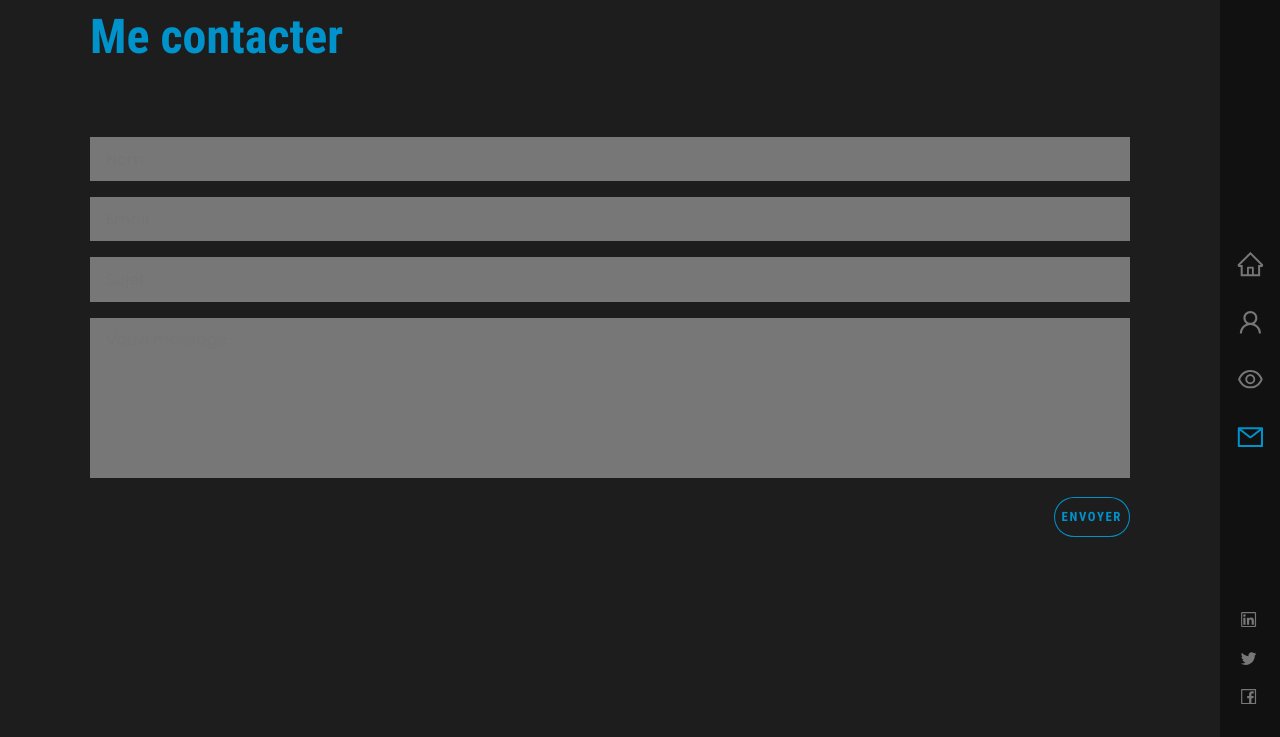
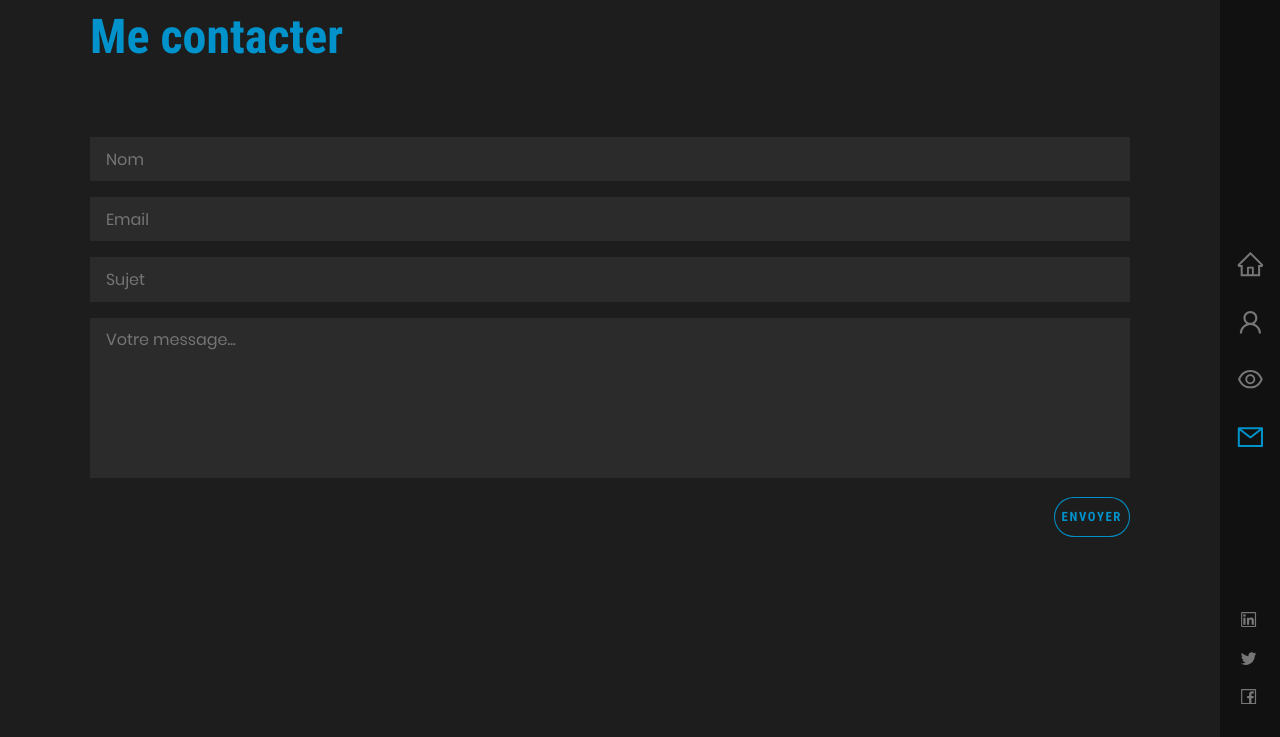
Before and after one commit to Johan-Lemaire/website, a Gatsby site: page /me-contacter in a window 1280 px wide. Shown: the part 63-800 px from the top of the page. Built offline with nearby package versions, Linux system fonts and the light colour scheme; Gatsby itself is replaced by a stand-in of ours.

Commit message:
fix placeholder css

```diff
--- a/src/components/Contact/contact.module.scss
+++ b/src/components/Contact/contact.module.scss
@@ -23,9 +23,9 @@
         padding: .6rem 1rem;
         margin-bottom: 1rem;
         font-size: 1rem;
-        background-color: $grey;
-        color: $lightGrey;
+        color: $grey;
         outline: none;
+        background-color: #2B2B2B;
 
         &:focus {
           -webkit-box-shadow: inset 0px 0px 0px 2px $blue;
@@ -36,6 +36,7 @@
           -moz-transition: all .3s ease-out;
           -o-transition: all .3s ease-out;
           transition: all .3s ease-out;
+          color: white;
         }
       }
 
```
